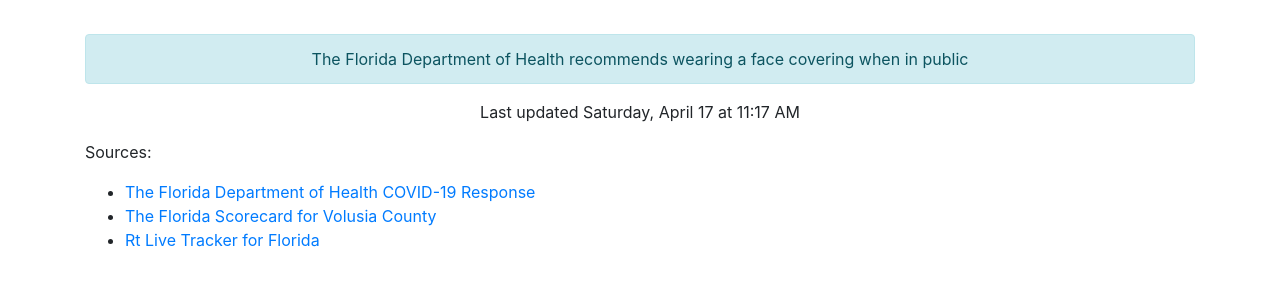
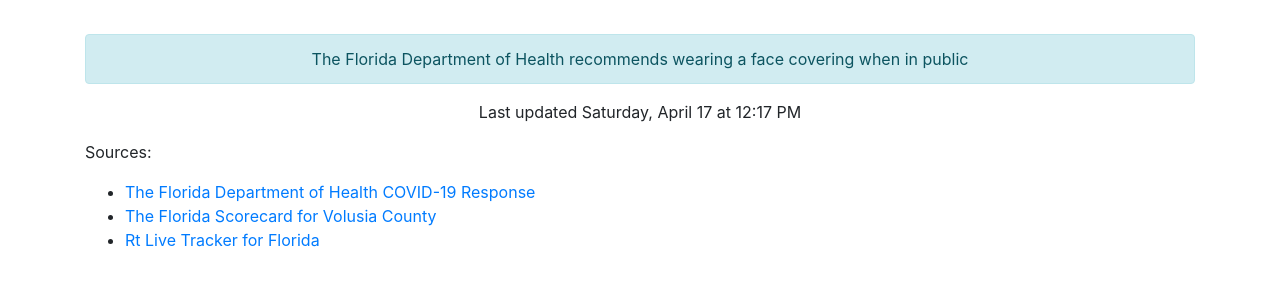
Before and after one commit to thinkjson/timeforchurch, a Jekyll site: the page built from index.md, in a window 1280 px wide. Shown: the part 544-830 px from the top of the page. Built offline with Jekyll 4.4.1, drawn with Linux system fonts in a browser that asks for light colours; our own code applies the rules of GitHub Pages for plain Markdown files.

Commit message:
Updating data

```diff
--- a/_includes/data.html
+++ b/_includes/data.html
@@ -10,4 +10,4 @@
     <div class="outcome text-success">YES</div>
     <div class="alert alert-info" role="alert">The Florida Department of Health recommends wearing a face covering when in public</div>
 
-    <p>Last updated Saturday, April 17 at 11:17 AM</p>
+    <p>Last updated Saturday, April 17 at 12:17 PM</p>
```
